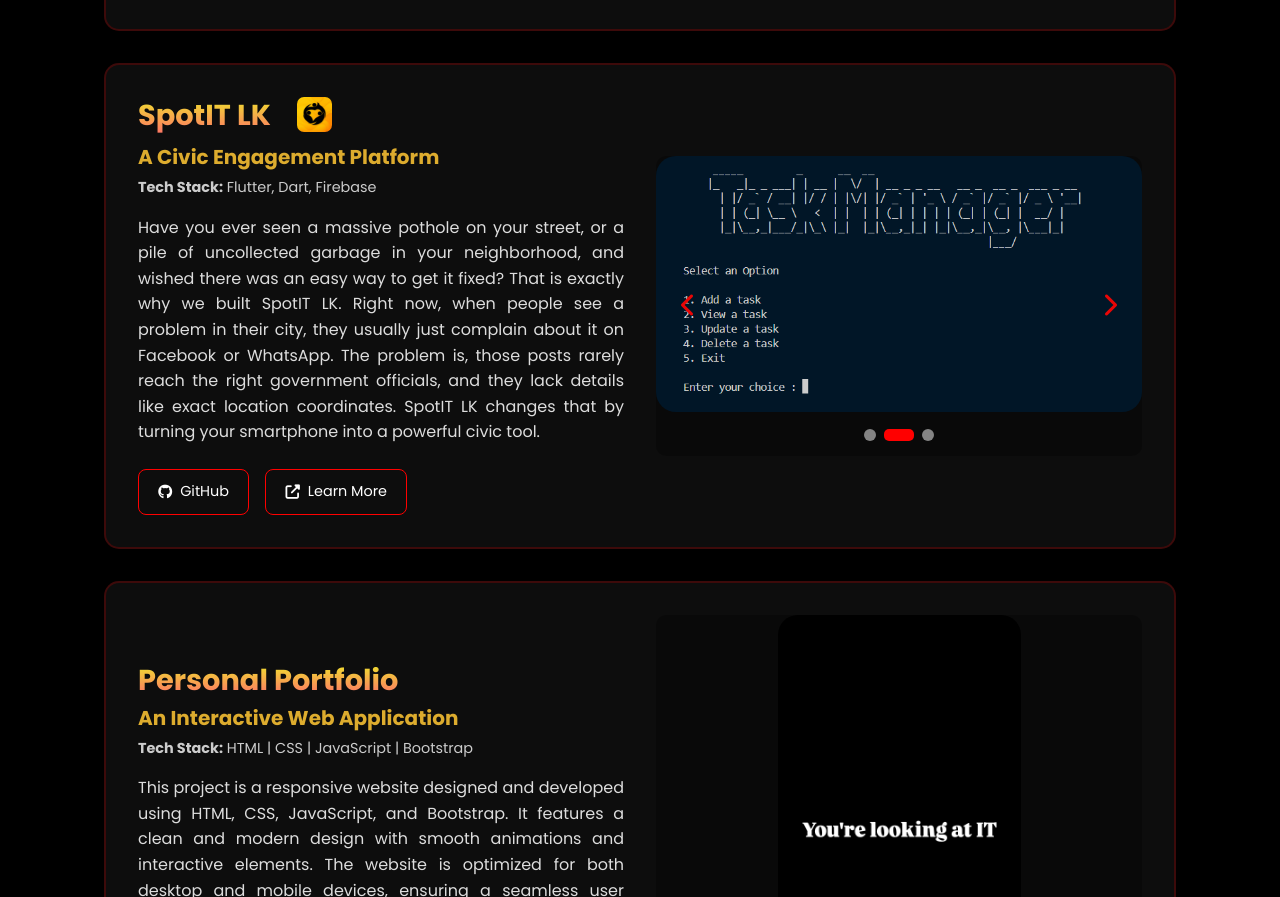
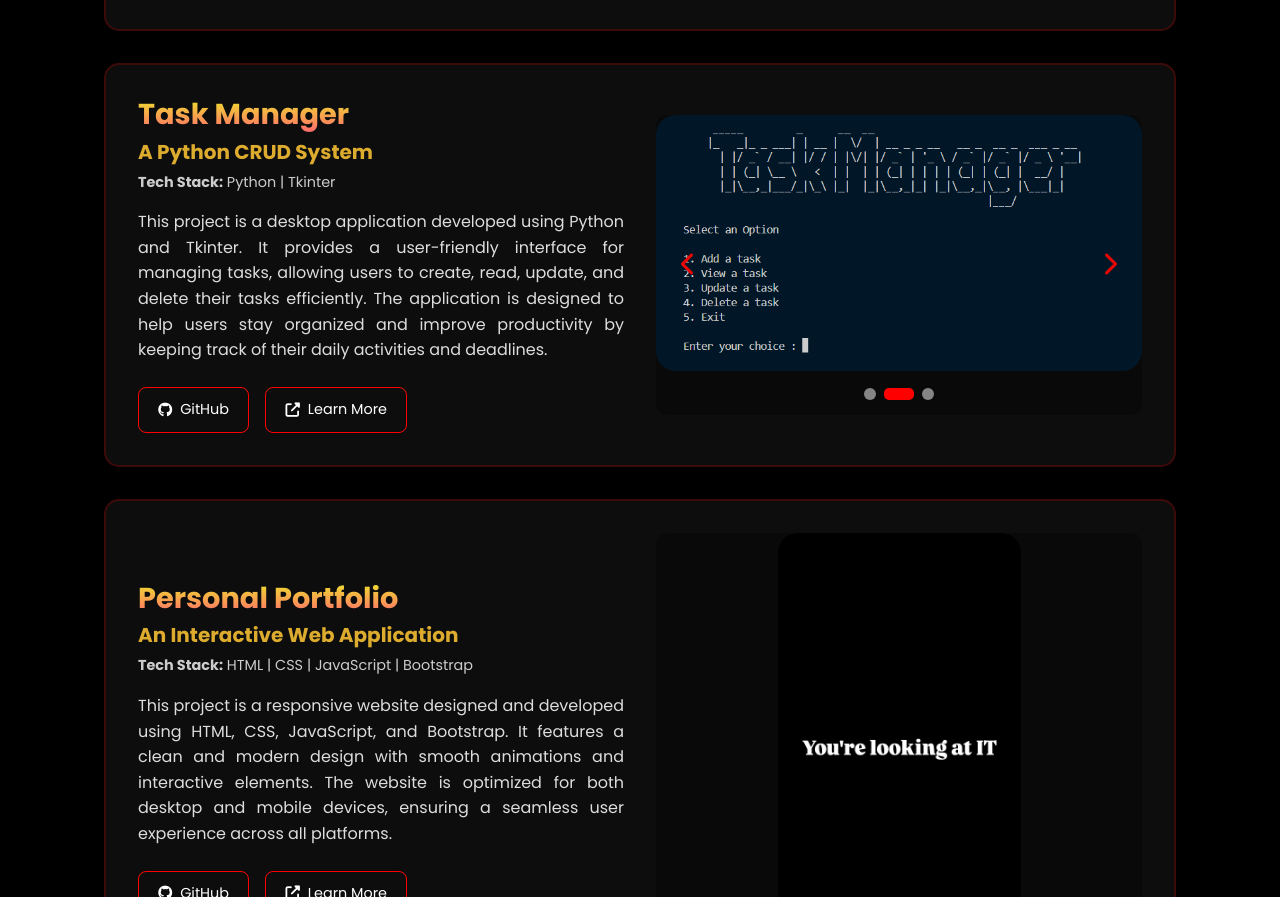
Before and after one commit to BinuraBimsara/Portofolio, a plain HTML site: page index.html in a window 1280 px wide. Shown: the part 2611-3508 px from the top of the page. Drawn offline with nearby package versions, Linux system fonts and the light colour scheme.

Commit message:
Updated pythin project

```diff
--- a/index.html
+++ b/index.html
@@ -196,20 +196,14 @@
                 <!------------------ Project 3------------------------------------>
                 <div class="project-card">
                     <div class="project-info">
-                        <h3>SpotIT LK <img class="project-logo" src="Pics/Icon-192.png" alt="SpotIt Logo">
-                        </h3>
-                        <h5>A Civic Engagement Platform</h5>
-                        <p class="project-tech"><strong>Tech Stack:</strong> Flutter, Dart, Firebase</p>
+                        <h3>Task Manager</h3>
+                        <h5>A Python CRUD System</h5>
+                        <p class="project-tech"><strong>Tech Stack:</strong> Python | Tkinter</p>
                         <p class="project-description">
-                            Have you ever seen a massive pothole on your street, or a pile of uncollected garbage in
-                            your neighborhood, and wished there was an easy way to get it fixed? That is exactly why we
-                            built SpotIT LK.
-
-                            Right now, when people see a problem in their city, they usually just complain about it on
-                            Facebook or WhatsApp. The problem is, those posts rarely reach the right government
-                            officials, and they lack details like exact location coordinates.
-
-                            SpotIT LK changes that by turning your smartphone into a powerful civic tool.
+                            This project is a desktop application developed using Python and Tkinter. It provides a
+                            user-friendly interface for managing tasks, allowing users to create, read, update, and
+                            delete their tasks efficiently. The application is designed to help users stay organized and
+                            improve productivity by keeping track of their daily activities and deadlines.
                         </p>
                         <div class="project-links">
                             <a href="#" class="project-link"><i class="fab fa-github"></i> GitHub</a>
@@ -327,7 +321,8 @@
                         <p><i class="fa-solid fa-envelope"></i> Binurabimsara04@gmail.com</p>
                         <p><i class="fa-solid fa-phone"></i> (+94) 769695924</p>
                         <div class="icons">
-                            <a href="https://www.linkedin.com/in/binura-narayana-2aba73352/"><i class="fa-brands fa-linkedin"></i></a>
+                            <a href="https://www.linkedin.com/in/binura-narayana-2aba73352/"><i
+                                    class="fa-brands fa-linkedin"></i></a>
                             <a href="https://www.instagram.com/"><i class="fa-brands fa-instagram"></i></a>
                             <a href="https://x.com/binura53082"><i class="fa-brands fa-square-x-twitter"></i></a>
                             <a href="https://github.com/BinuraBimsara"><i class="fa-brands fa-github"></i></a>
--- a/style.css
+++ b/style.css
@@ -371,7 +371,6 @@
     max-width: 100%;
     width: 300px;
     height: auto;
-    border-radius: 00px;
 }
 
 .about-column {
```
